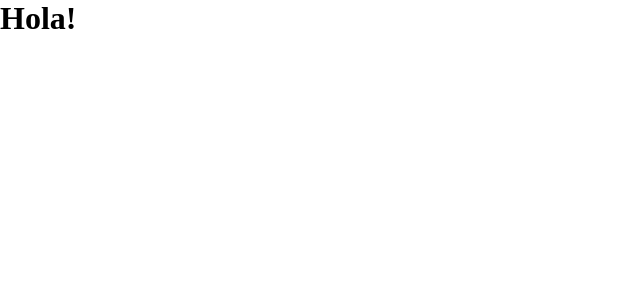
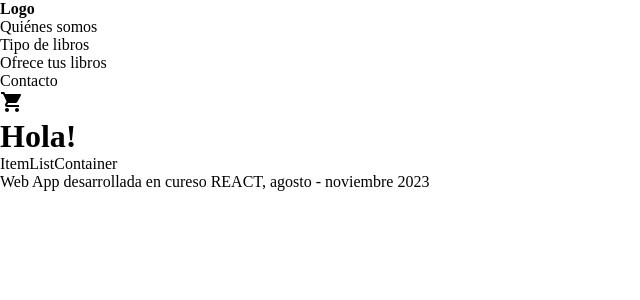
Before and after one commit to santoleal/libros_usados-REACTproject, a React (Vite) app: page / in a window 1280 px wide. Shown: the top 300 px of the page, without its empty margins (0-640 px from the left). Built offline with nearby package versions, Linux system fonts and the light colour scheme.

Commit message:
Actualización de archivos, pre-entrega 1

```diff
--- a/package.json
+++ b/package.json
@@ -10,6 +10,11 @@
     "preview": "vite preview"
   },
   "dependencies": {
+    "@emotion/react": "^11.11.1",
+    "@emotion/styled": "^11.11.0",
+    "@fontsource/roboto": "^5.0.8",
+    "@mui/icons-material": "^5.14.11",
+    "@mui/material": "^5.14.11",
     "react": "^18.2.0",
     "react-dom": "^18.2.0"
   },
--- a/src/App.jsx
+++ b/src/App.jsx
@@ -1,11 +1,19 @@
 import { useState } from "react";
+
+import { NavBar } from "./components/layout/navbar/NavBar";
+import Footer from "./components/layout/footer/Footer";
+import ItemListContainer from "./components/pages/itemListContainer/ItemListContainer";
 
 function App() {
   const [count, setCount] = useState(0);
 
   return (
     <>
+      <NavBar />
+
       <h1>Hola!</h1>
+      <ItemListContainer />
+      <Footer />
     </>
   );
 }
--- /dev/null
+++ b/src/components/common/cartWidget/CartWidget.jsx
@@ -0,0 +1,11 @@
+import ShoppingCartIcon from "@mui/icons-material/ShoppingCart";
+
+const CartWidget = () => {
+  return (
+    <div>
+      <ShoppingCartIcon />
+    </div>
+  );
+};
+
+export default CartWidget;
--- /dev/null
+++ b/src/components/layout/footer/Footer.jsx
@@ -0,0 +1,9 @@
+import React from "react";
+
+const Footer = () => {
+  return (
+    <div>Web App desarrollada en cureso REACT, agosto - noviembre 2023</div>
+  );
+};
+
+export default Footer;
--- /dev/null
+++ b/src/components/layout/navbar/NavBar.jsx
@@ -0,0 +1,21 @@
+import React from "react";
+import CartWidget from "../../common/cartWidget/CartWidget";
+
+export const NavBar = () => {
+  return (
+    <nav>
+      <h4>Logo</h4>
+      <ul>
+        <li>Quiénes somos</li>
+        <li>Tipo de libros</li>
+        <li>Ofrece tus libros</li>
+        <li>Contacto</li>
+      </ul>
+      <CartWidget />
+    </nav>
+  );
+};
+
+export const greeting = () => {
+  return "Hola, machucao!";
+};
--- /dev/null
+++ b/src/components/pages/itemListContainer/ItemListContainer.jsx
@@ -0,0 +1,9 @@
+import React from "react";
+
+const ItemListContainer = () => {
+  return <div>ItemListContainer</div>;
+};
+
+// Agregar una prop greeting, muestra un mensaje dentro del contenedor.
+
+export default ItemListContainer;
```
Also changed, not shown: src/components/pages/home/Home.jsx (added, +7 -0 lines), consignas_entregas.txt (added), src/components/pages/materialUi/MaterialUi.jsx (added), 1 other file (tests, documents, lock files or other folders).
